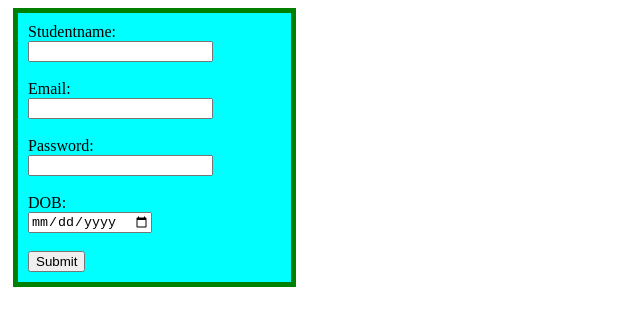
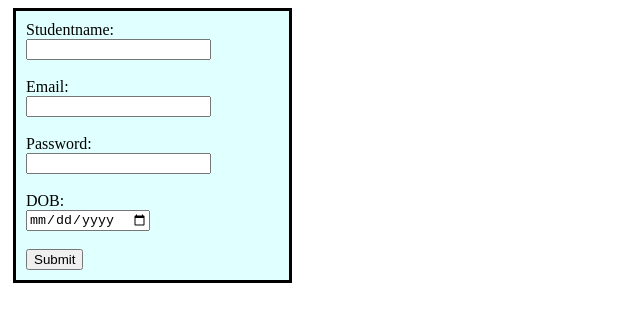
Before and after one commit to Anitha2520/democss, a plain HTML site: page index.html in a window 1280 px wide. Shown: the whole page, without its empty margins (0-640 px from the left). Drawn offline with Linux system fonts and the light colour scheme.

Commit message:
Add files via upload

```diff
--- a/index.html
+++ b/index.html
@@ -18,7 +18,7 @@
         }
     </script>
         <form onsubmit="validation()" method="post">
-            <div style="border:5px solid green; padding: 10px 10px;width:20%; margin: 5px 5px; background-color: aqua;">
+            <div style="border:3px solid black; padding: 10px 10px;width:20%; margin: 5px 5px; background-color:lightcyan; ">
         <label for="firstname" style="color:black;">Studentname:</label><br>
         <input type="sname"  name="sname" id="sname" required><br><br>
         <label for="email">Email:</label><br>
```
